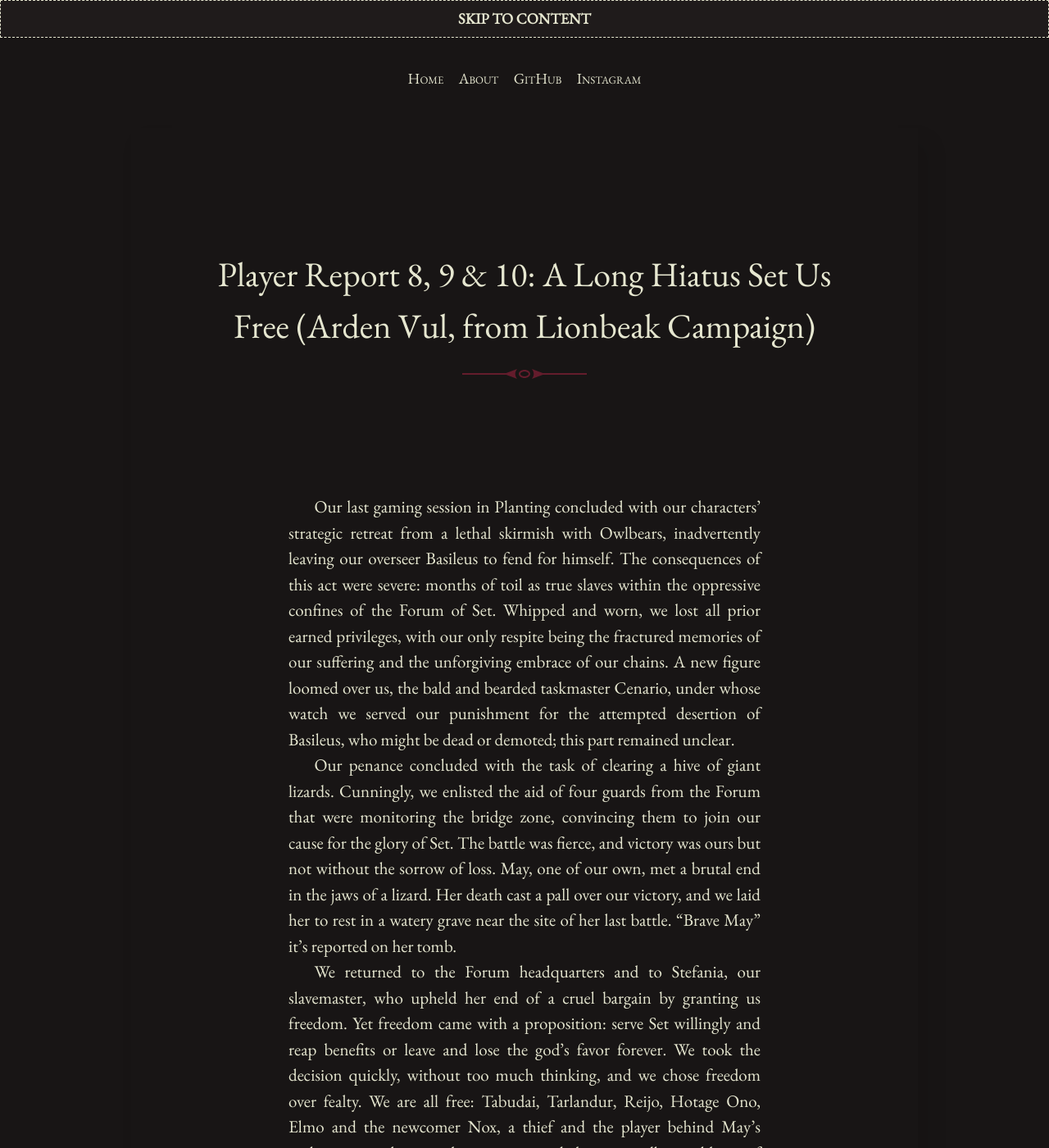
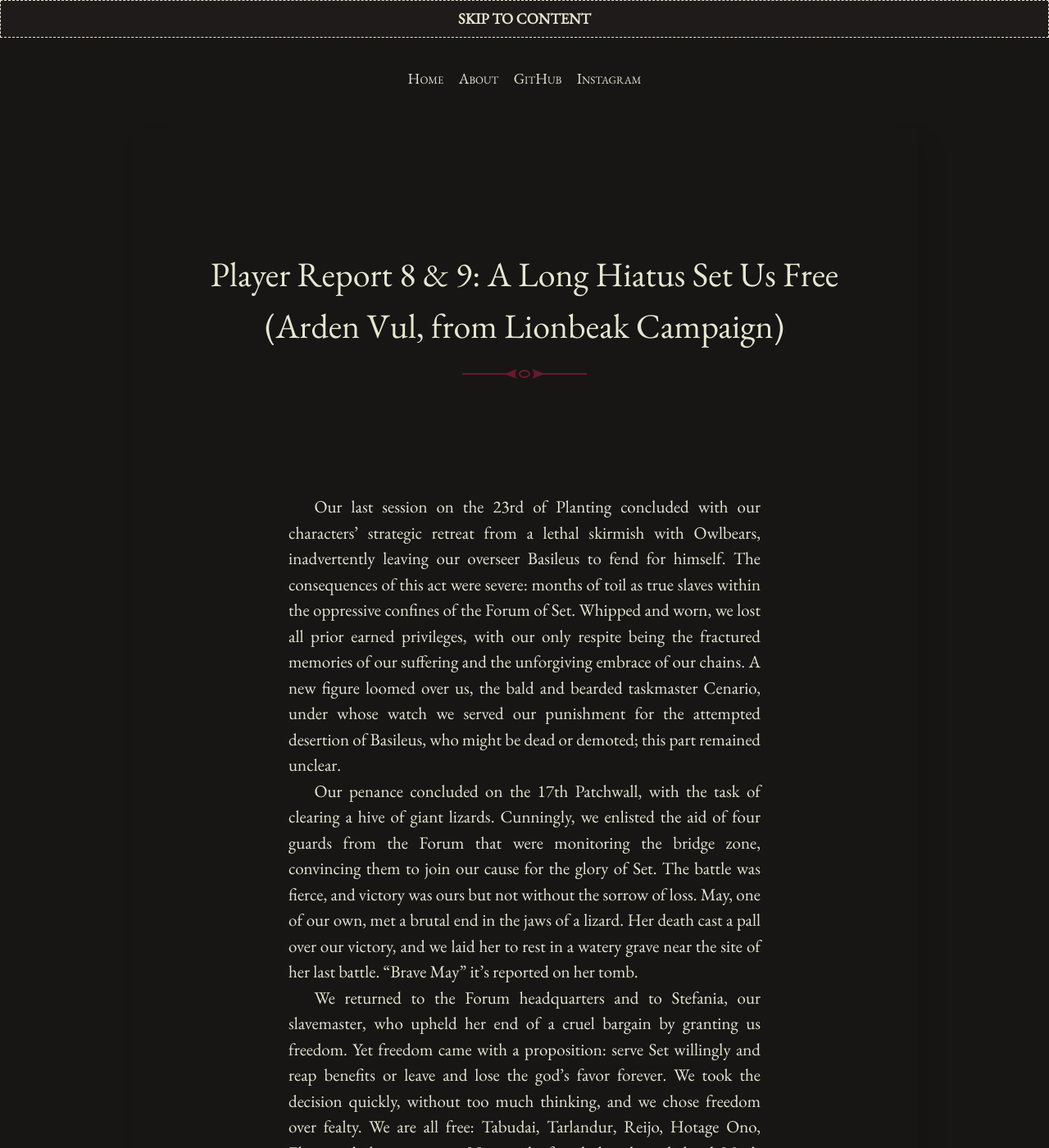
Before and after one commit to InexistentThirdChimera/InexistentThirdChimera.github.io, a Jekyll site: the page built from _posts/2023-11-1-player-report-8-and-9;-Long-Hiatus-Set-Us-Free-(from-lionbeak-campaign).md, in a window 1280 px wide and 1400 px high. Shown: the whole window at 82% size. Built offline with Jekyll 4.4.1, drawn with Linux system fonts in a browser that asks for light colours; some of the changed text lies outside the part shown.

Commit message:
finally fixed issue with reported data on report 8-11

```diff
--- a/_posts/2023-11-1-player-report-8-and-9;-Long-Hiatus-Set-Us-Free-(from-lionbeak-campaign).md
+++ b/_posts/2023-11-1-player-report-8-and-9;-Long-Hiatus-Set-Us-Free-(from-lionbeak-campaign).md
@@ -1,5 +1,5 @@
 ---
-title: "Player Report 8, 9 & 10: A Long Hiatus Set Us Free (Arden Vul, from Lionbeak Campaign)"
+title: "Player Report 8 & 9: A Long Hiatus Set Us Free (Arden Vul, from Lionbeak Campaign)"
 author: Alessandro Mattia Arrighetti
 category: Player-Reports
 layout: post
@@ -36,9 +36,9 @@ layout: post
 
 </html>
 
-Our last gaming session in Planting concluded with our characters’ strategic retreat from a lethal skirmish with Owlbears, inadvertently leaving our overseer Basileus to fend for himself. The consequences of this act were severe: months of toil as true slaves within the oppressive confines of the Forum of Set. Whipped and worn, we lost all prior earned privileges, with our only respite being the fractured memories of our suffering and the unforgiving embrace of our chains. A new figure loomed over us, the bald and bearded taskmaster Cenario, under whose watch we served our punishment for the attempted desertion of Basileus, who might be dead or demoted; this part remained unclear.
+Our last session on the 23rd of Planting concluded with our characters’ strategic retreat from a lethal skirmish with Owlbears, inadvertently leaving our overseer Basileus to fend for himself. The consequences of this act were severe: months of toil as true slaves within the oppressive confines of the Forum of Set. Whipped and worn, we lost all prior earned privileges, with our only respite being the fractured memories of our suffering and the unforgiving embrace of our chains. A new figure loomed over us, the bald and bearded taskmaster Cenario, under whose watch we served our punishment for the attempted desertion of Basileus, who might be dead or demoted; this part remained unclear.
 
-Our penance concluded with the task of clearing a hive of giant lizards. Cunningly, we enlisted the aid of four guards from the Forum that were monitoring the bridge zone, convincing them to join our cause for the glory of Set. The battle was fierce, and victory was ours but not without the sorrow of loss. May, one of our own, met a brutal end in the jaws of a lizard. Her death cast a pall over our victory, and we laid her to rest in a watery grave near the site of her last battle. "Brave May" it's reported on her tomb.
+Our penance concluded on the 17th Patchwall, with the task of clearing a hive of giant lizards. Cunningly, we enlisted the aid of four guards from the Forum that were monitoring the bridge zone, convincing them to join our cause for the glory of Set. The battle was fierce, and victory was ours but not without the sorrow of loss. May, one of our own, met a brutal end in the jaws of a lizard. Her death cast a pall over our victory, and we laid her to rest in a watery grave near the site of her last battle. "Brave May" it's reported on her tomb.
 
 We returned to the Forum headquarters and to Stefania, our slavemaster, who upheld her end of a cruel bargain by granting us freedom. Yet freedom came with a proposition: serve Set willingly and reap benefits or leave and lose the god's favor forever. We took the decision quickly, without too much thinking, and we chose freedom over fealty. We are all free: Tabudai, Tarlandur, Reijo, Hotage Ono, Elmo and the newcomer Nox, a thief and the player behind May’s replacement, who joined us as we tasted the sweet, albeit cold, air of liberty. The pale autumnal sunrays kissed our sick skins. Breathing felt like ingesting and swallowing cold silver nails. We were free again because Set decided so.
 
@@ -47,7 +47,7 @@ It was during the slave auction that we crossed paths with the enigmatic Varuman
 
 With evicende in one hand, and fear in the other, we leave the Forum of Set forever. We head for Gosterwick, where the cleric of Mitra, the one who commissioned us, awaited our return. With proofs in hand – the collar tattoos, the witnesses, and a damning document from the Forum – we were met with blessings (-1AC). The cleric bestowed upon us a sacred medallion, imbued with the power to alert us of the impending trial set by the Church of Mitra at Amundfort. The sacred medallion will start to glow 14 days before the start of the trial. After 14 days after its activation the medallion will destroy itself.
 
-The day after, yet even with the trial looming, the dungeons beckoned us with the promise of wealth. We raided straight to the secondary entrance of Arden Vul, in search for richness. We were hungry for gold, gems and artefacts. In a a cave just east of the Underground Mushroom Forest (which we'll soon discover to whom it righteously belongs), we stumbled upon a surreal scene: three Mephistophelean winged creatures, resplendent in their bizarre attire, frolicking around a flamming pillar. They were whimsical, dressed in ornate rags and eccentric shoes, their dance and muble an arcane ritual to the flames that leapt before them. Smoking sticks and singing licks. Reijo, with a courage that bordered on folly, approached the creatures, drawn in by their hypnotic dramaturgical play. The encounter took a turn for the peculiar as they offered him a puff of strange mushrooms. The consequences were immediate and psychedelic; Reijo was plunged into a hallucinogenic trance as the pranksters vanished, leaving us behind unharmed, in silence as perplexing as their presence.
+
 
 
 
```
Also changed, not shown: _posts/2023-11-2-player-report-10-and-11;-Mephistophelean-Ballet-and-Danse-Macabre-(from-lionbeak-campaign).md (+1 -1 lines).
